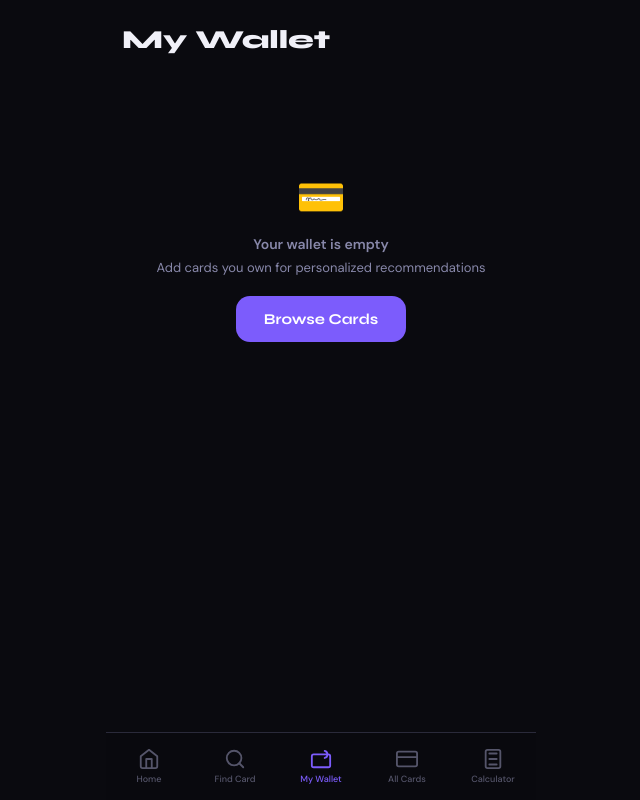
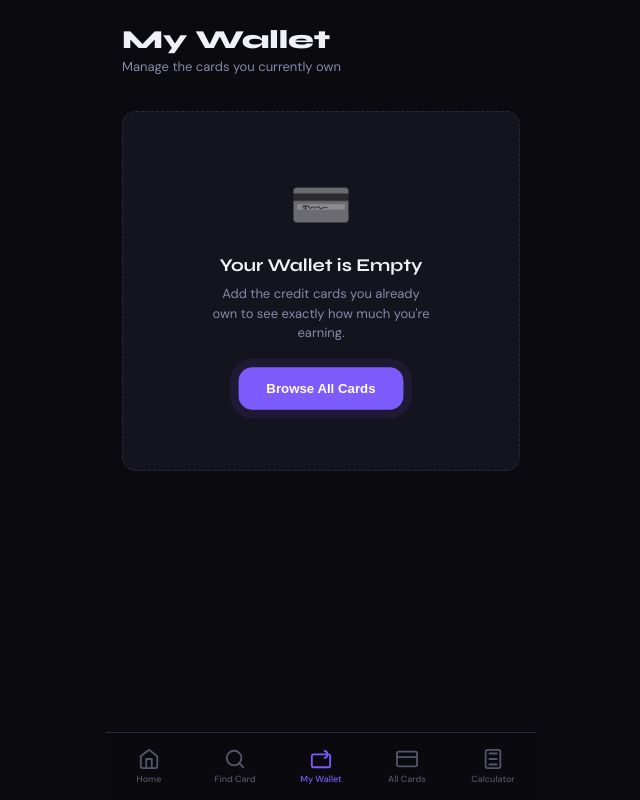
Before and after one commit to Nishani53/cardmaxx, a React (Create React App) app: page / in a window 1280 px wide. Both pictures are taken after a click on the button "My Wallet". Shown: the whole page, without its empty margins (319-959 px from the left). Built offline with nearby package versions, Linux system fonts and the light colour scheme.

Commit message:
Refactor MyWallet component for better card management

```diff
--- a/src/App.js
+++ b/src/App.js
@@ -241,30 +241,46 @@ const AllCards = ({ wallet, toggleWallet }) => {
 };
 
 // ─── MY WALLET ────────────────────────────────────────────────────────────────
-const MyWallet = ({ wallet, toggleWallet, go }) => {
-  const mine = CARDS.filter(c => wallet.includes(c.id));
-  if (!mine.length) return (
-    <div className="screen">
-      <div className="pg-header"><h2>My Wallet</h2></div>
-      <div className="empty" style={{ marginTop: 60 }}>
-        <div className="empty-ico">💳</div>
-        <p><strong>Your wallet is empty</strong></p>
-        <p style={{ marginTop: 6, fontSize: 13 }}>Add cards you own for personalized recommendations</p>
-        <button className="prim-btn" style={{ marginTop: 20 }} onClick={() => go('cards')}>Browse Cards</button>
-      </div>
-    </div>
-  );
+const MyWallet = ({ wallet, removeCard, go }) => {
+  const myCards = CARDS.filter(c => wallet.includes(c.id));
+
   return (
     <div className="screen">
-      <div className="pg-header"><h2>My Wallet</h2><p>{mine.length} card{mine.length !== 1 ? 's' : ''} saved</p></div>
-      <div className="wallet-tip"><InfoIc s={14} /><span>Tap a card to view details. Use "Find Best Card" with My Cards Only for personalized results.</span></div>
-      {mine.map(c => (
-        <div key={c.id} className="wallet-row">
-          <CardRow card={c} />
-          <button className="rm-btn" onClick={() => toggleWallet(c.id)}><TrashIc s={16} /></button>
+      <div className="pg-header">
+        <h2>My Wallet</h2>
+        <p>Manage the cards you currently own</p>
+      </div>
+
+      {myCards.length > 0 ? (
+        <>
+          <div className="wallet-tip">
+            <span>💡</span>
+            <div>The Calculator uses these cards to find your best personal savings.</div>
+          </div>
+
+          {myCards.map(c => (
+            <div key={c.id} className="wallet-row">
+              <CardRow card={c} onClick={() => go('detail', { card: c })} />
+              <button className="rm-btn" onClick={() => removeCard(c.id)}>✕</button>
+            </div>
+          ))}
+
+          <button className="add-more-btn" onClick={() => go('cards')}>
+            + Add Another Card
+          </button>
+        </>
+      ) : (
+        <div className="empty-wallet">
+          <div className="empty-icon">💳</div>
+          <div className="empty-title">Your Wallet is Empty</div>
+          <div className="empty-sub">
+            Add the credit cards you already own to see exactly how much you're earning.
+          </div>
+          <button className="pulse-btn" onClick={() => go('cards')}>
+            Browse All Cards
+          </button>
         </div>
-      ))}
-      <button className="add-more-btn" onClick={() => go('cards')}><PlusIc s={16} /> Add More Cards</button>
+      )}
     </div>
   );
 };
```
